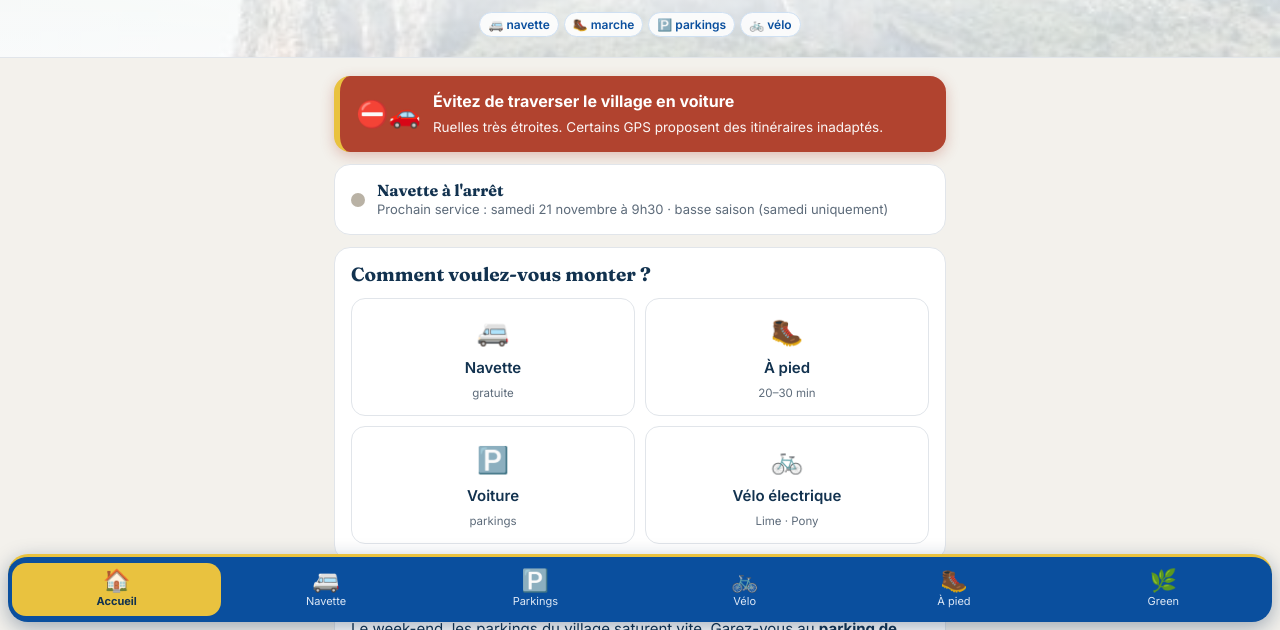
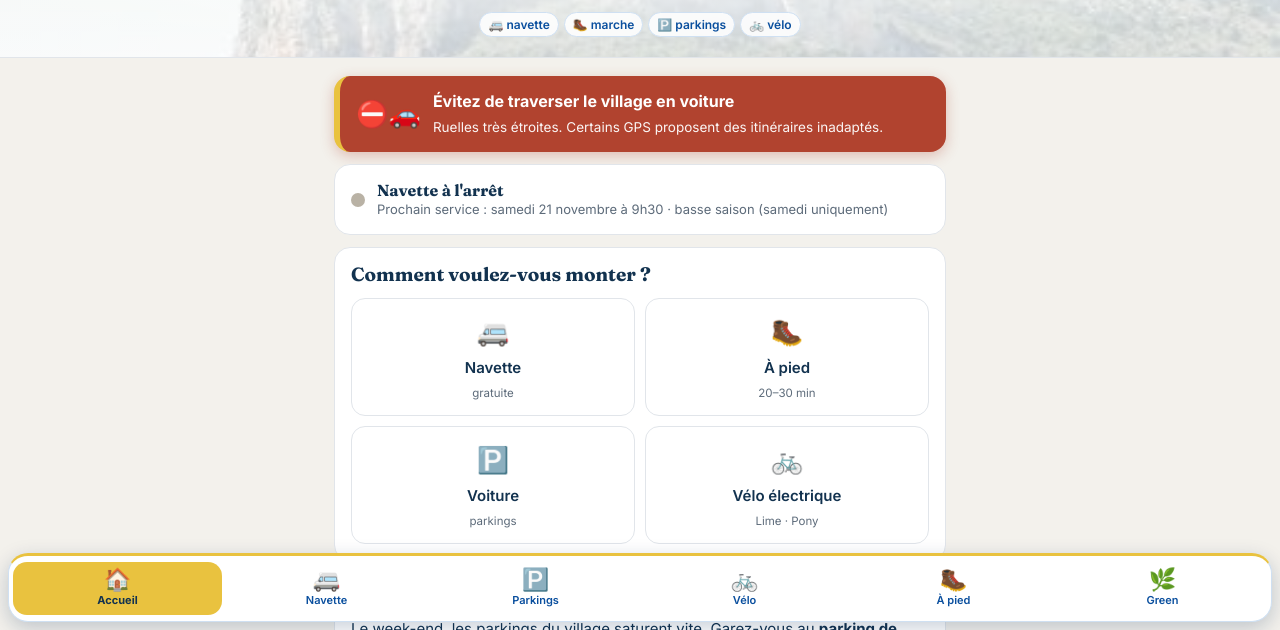
Before and after one commit to azdinebenotmaneboss/baougo, a plain HTML site: page index.html in a window 1280 px wide. Shown: the part 170-800 px from the top of the page. Drawn offline with Linux system fonts and the light colour scheme.

Commit message:
BaouGo v10 : menu du bas sur fond blanc
Co-Authored-By: Claude Opus 5.5 <noreply@anthropic.com>
Claude-Session: https://claude.ai/code/session_017nY74rqx7DBSB5b1VKGZ6e

```diff
--- a/index.html
+++ b/index.html
@@ -119,8 +119,8 @@ section.vue.active{display:block}
 .res b{display:block;font-family:Fraunces,serif;font-size:24px;color:#2b7231}
 ul.conseils{padding-left:18px;margin:8px 0 0}
 ul.conseils li{margin-bottom:6px}
-nav{position:fixed;left:8px;right:8px;bottom:calc(8px + env(safe-area-inset-bottom));background:var(--olive);border-radius:20px;display:flex;padding:6px 4px;z-index:9;box-shadow:0 6px 20px rgba(10,40,80,.35);border-top:3px solid var(--or)}
-nav button{flex:1;min-width:0;background:none;border:0;font:inherit;font-size:11px;color:#dce7f5;display:flex;flex-direction:column;align-items:center;gap:3px;padding:6px 0;cursor:pointer;border-radius:14px}
+nav{position:fixed;left:8px;right:8px;bottom:calc(8px + env(safe-area-inset-bottom));background:#ffffff;border:1.5px solid #cfe0f2;border-radius:20px;display:flex;padding:6px 4px;z-index:9;box-shadow:0 6px 20px rgba(10,40,80,.22);border-top:3px solid var(--or)}
+nav button{flex:1;min-width:0;background:none;border:0;font:inherit;font-size:11px;color:var(--olive);font-weight:600;display:flex;flex-direction:column;align-items:center;gap:3px;padding:6px 0;cursor:pointer;border-radius:14px}
 nav button .ic{font-size:22px;line-height:1}
 nav button.active{color:var(--encre);background:var(--or);font-weight:700}
 .plan{width:100%;height:auto;display:block;margin-top:8px}
--- a/sw.js
+++ b/sw.js
@@ -1,5 +1,5 @@
 // BaouGo – cache hors ligne. Changer VERSION à chaque mise à jour des contenus.
-const VERSION = "baougo-v9";
+const VERSION = "baougo-v10";
 const FICHIERS = [
   "./", "index.html", "manifest.webmanifest",
   "img/logo.png", "img/filigrane.jpg", "img/sommet.jpg",
```
